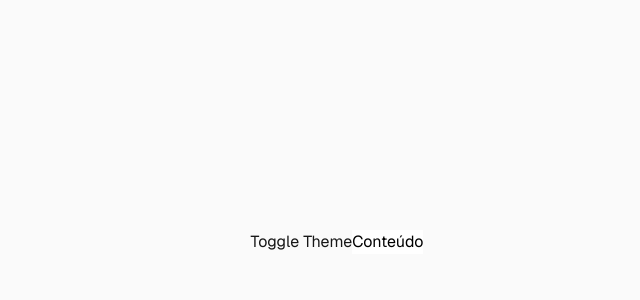
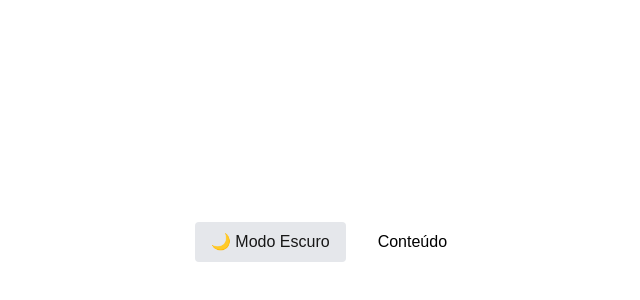
Before and after one commit to otbox/ocr_frontend, a Next.js app: page / in a window 1280 px wide. Shown: the part 158-458 px from the top of the page, without its empty margins (303-943 px from the left). Built offline with nearby package versions, Linux system fonts and the light colour scheme.

Commit message:
feat: themes

```diff
--- /dev/null
+++ b/app/components/ThemeProvider.tsx
@@ -0,0 +1,7 @@
+"use client";
+
+import { ThemeProvider as NextThemesProvider, ThemeProviderProps } from "next-themes";
+
+export function ThemeProvider({ children, ...props }: ThemeProviderProps) {
+  return <NextThemesProvider {...props}>{children}</NextThemesProvider>;
+}
--- a/app/components/ui/TToggleButtonTheme.tsx
+++ b/app/components/ui/TToggleButtonTheme.tsx
@@ -1,23 +1,22 @@
 "use client";
 
-// export default function TToggleButtonTheme() {
-//     const toggle = () => {
-//         document.documentElement.classList.toggle("dark");
-//     };
-
-//     return (
-//         <button onClick={toggle}>
-//             Toggle Theme
-//         </button>
-//     );
-// }
+import { useTheme } from "next-themes";
+import { useEffect, useState } from "react";
 
 export default function TToggleButtonTheme() {
-    const toggle = () => {
-        const root = document.documentElement;
-        const isDark = root.classList.toggle("dark");
-        localStorage.setItem("theme", isDark ? "dark" : "light");
-    };
+    const { theme, setTheme } = useTheme();
+    const [mounted, setMounted] = useState(false);
 
-    return <button onClick={toggle}>Toggle Theme</button>;
+    useEffect(() => setMounted(true), []);
+
+    if (!mounted) return null;
+
+    return (
+        <button
+            onClick={() => setTheme(theme === "dark" ? "light" : "dark")}
+            className="px-4 py-2 rounded bg-gray-200 dark:bg-gray-800"
+        >
+            {theme === "dark" ? "🌞 Modo Claro" : "🌙 Modo Escuro"}
+        </button>
+    );
 }
--- a/app/globals.css
+++ b/app/globals.css
@@ -3,6 +3,11 @@
 :root {
   --background: #ffffff;
   --foreground: #171717;
+}
+
+:root.dark {
+  --background: #0a0a0a;
+  --foreground: #ededed;
 }
 
 @theme inline {
@@ -12,13 +17,6 @@
   --font-mono: var(--font-geist-mono);
 }
 
-/* @media (prefers-color-scheme: dark) {
-  :root {
-    --background: #0a0a0a;
-    --foreground: #ededed;
-  }
-} */
-
 body {
   background: var(--background);
   color: var(--foreground);
--- a/app/layout.tsx
+++ b/app/layout.tsx
@@ -1,6 +1,7 @@
 import type { Metadata } from "next";
 import { Geist, Geist_Mono } from "next/font/google";
 import "./globals.css";
+import { ThemeProvider } from "./components/ThemeProvider";
 
 const geistSans = Geist({
   variable: "--font-geist-sans",
@@ -23,21 +24,13 @@ export default function RootLayout({
   children: React.ReactNode;
 }>) {
   return (
-    <html lang="en">
+    <html lang="en" suppressHydrationWarning>
       <body
         className={`${geistSans.variable} ${geistMono.variable} antialiased`}
       >
-        <script
-            dangerouslySetInnerHTML={{
-                __html: `
-                  (function () {
-                      const t = localStorage.getItem('theme');
-                      if (t === 'dark') document.documentElement.classList.add('dark');
-                  })();
-                `,
-            }}
-        />
-        {children}
+        <ThemeProvider attribute="class" defaultTheme="system" enableSystem>
+          {children}
+        </ThemeProvider>
       </body>
     </html>
   );
--- a/app/page.tsx
+++ b/app/page.tsx
@@ -1,12 +1,13 @@
-import Image from "next/image";
+"use client";
+
 import TToggleButtonTheme from "./components/ui/TToggleButtonTheme";
 
 export default function Home() {
   return (
-    <div className="flex min-h-screen items-center justify-center bg-zinc-50 font-sans dark:bg-black">
+    <div className="flex min-h-screen items-center justify-center ">
       <TToggleButtonTheme />
-      <div className="bg-white dark:bg-neutral-900 text-black dark:text-white">
-          Conteúdo
+      <div className="bg-white text-black dark:bg-neutral-900 dark:text-white p-8 rounded-lg">
+        Conteúdo
       </div>
     </div>
   );
--- /dev/null
+++ b/app/tailwind.config.ts
@@ -0,0 +1,13 @@
+/** @type {import('tailwindcss').Config} */
+module.exports = {
+  darkMode: 'class',
+  content: [
+    './pages/**/*.{js,ts,jsx,tsx,mdx}',
+    './components/**/*.{js,ts,jsx,tsx,mdx}',
+    './app/**/*.{js,ts,jsx,tsx,mdx}',
+  ],
+  theme: {
+    extend: {},
+  },
+  plugins: [],
+}
--- a/package.json
+++ b/package.json
@@ -10,6 +10,7 @@
   },
   "dependencies": {
     "next": "16.0.6",
+    "next-themes": "^0.4.6",
     "react": "19.2.0",
     "react-dom": "19.2.0"
   },
```
Also changed, not shown: 1 other file (tests, documents, lock files or other folders).
